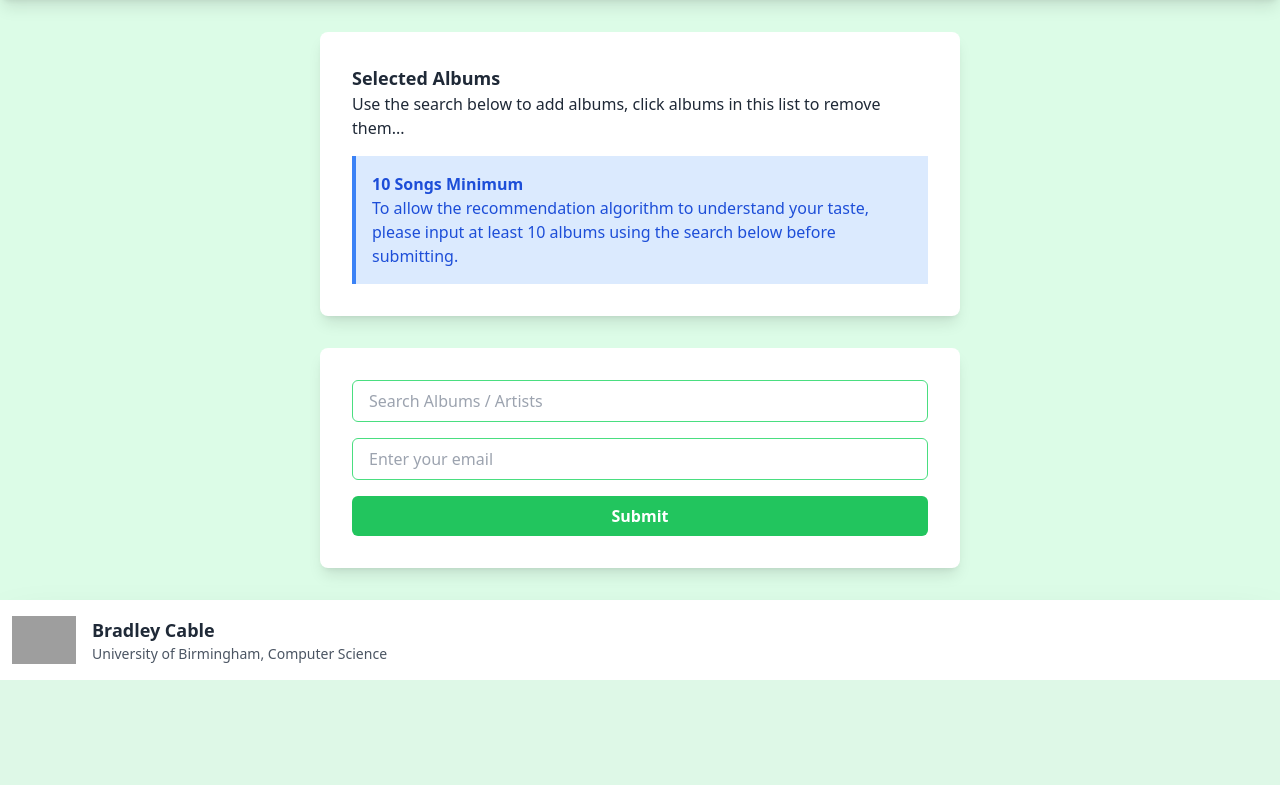
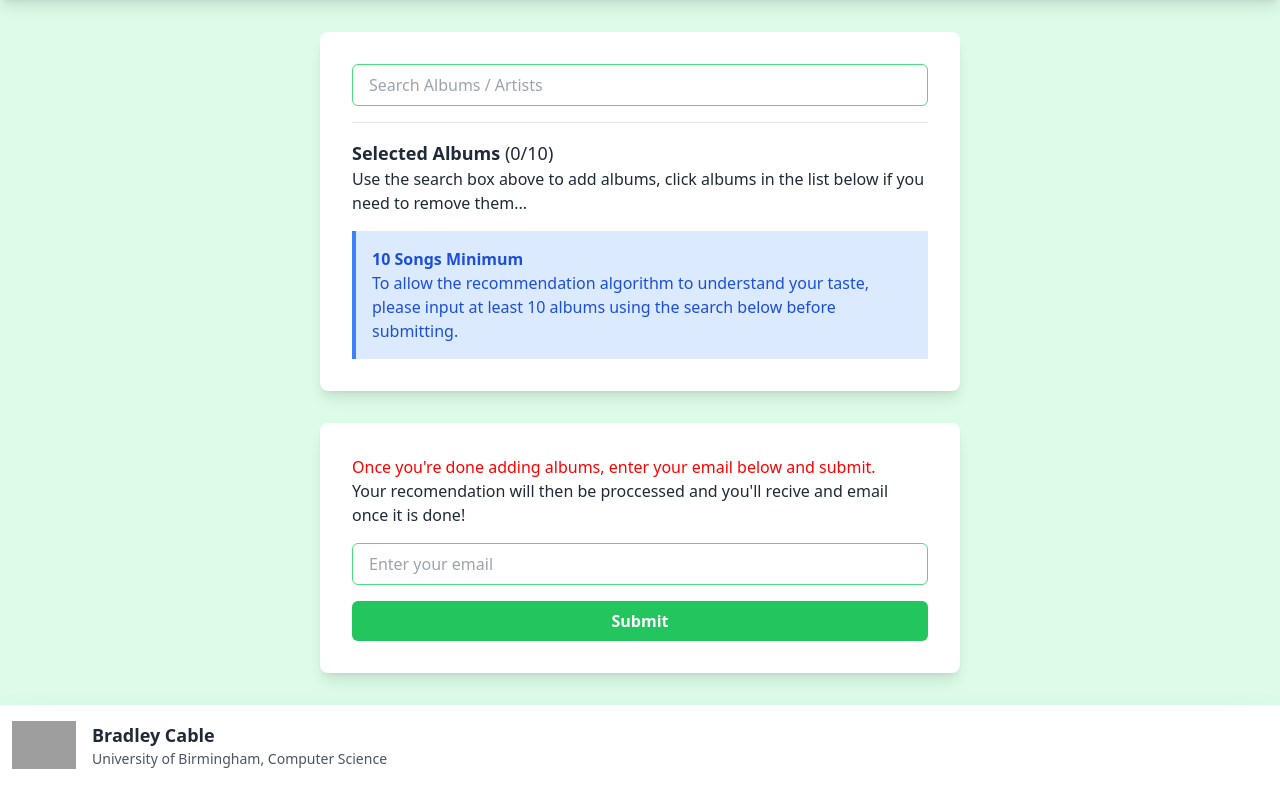
Before and after one commit to Bradley5922/music_recomender_frontend, a Flask app: page / in a window 1280 px wide. Shown: the part 188-973 px from the top of the page. Before the commit the page ends 868 px from the top, so only its background shows below. Run offline with Flask 3, Linux system fonts and the light colour scheme; parts of the project's set-up code (start-up, migrations or seed data) failed here and were passed over; some libraries are stand-ins or nearby versions; grey boxes are pictures that could not be loaded.

Commit message:
Ajustments to page design

```diff
--- a/app.py
+++ b/app.py
@@ -2,7 +2,7 @@ import flask as f
 import requests
 from time import time
 import emailSender
-import recomendation_algo as rec_algo
+# import recomendation_algo as rec_algo
 import threading
 
 # loading variables from .env file
@@ -113,7 +113,7 @@ def send_recommendation_email(rec_metadata, email):
 
     rec_email_text = f"""
     <p style="font-weight: bold;">Measure A:</p>
-    <ul>
+    <ol>
         <li>{rec_metadata['distance'][0].title} by <strong>{rec_metadata['distance'][0].artist}</strong></li>
             <ul>
                 <li><a href="{rec_metadata['distance'][0].apple_music_url}">Apple Music</a></li>
@@ -134,10 +134,10 @@ def send_recommendation_email(rec_metadata, email):
                 <li><a href="{rec_metadata['distance'][3].apple_music_url}">Apple Music</a></li>
                 <li><a href="{rec_metadata['distance'][3].spotify_url}">Spotify</a></li>
             </ul>
-    </ul>
+    </ol>
 
     <p style="font-weight: bold;">Measure B:</p>
-    <ul>
+    <ol>
         <li>{rec_metadata['dot_product'][0].title} by <strong>{rec_metadata['dot_product'][0].artist}</strong></li>
             <ul>
                 <li><a href="{rec_metadata['dot_product'][0].apple_music_url}">Apple Music</a></li>
@@ -158,7 +158,7 @@ def send_recommendation_email(rec_metadata, email):
                 <li><a href="{rec_metadata['dot_product'][3].apple_music_url}">Apple Music</a></li>
                 <li><a href="{rec_metadata['dot_product'][3].spotify_url}">Spotify</a></li>
             </ul>
-    </ul>
+    </ol>
     """
 
     try:
--- a/templates/index.html
+++ b/templates/index.html
@@ -22,9 +22,28 @@
   </header>
 
   <!-- Selection Box -->
-  <div class="max-w-screen-sm w-full p-8 m-4 bg-white rounded-lg shadow-lg mx-auto text-left mt-8">
-    <p class="font-bold text-lg">Selected Albums</p>
-    <p class="mb-4">Use the search below to add albums, click albums in this list to remove them...</p>
+  <div class="max-w-screen-sm w-full p-8 m-4 bg-white rounded-lg shadow-lg
+  mx-auto text-left mt-8">
+
+    <!-- Search Input -->
+    <div class="relative">
+
+      <input type="text" id="search_box" class="w-full px-4 py-2 border border-green-400 rounded-md focus:outline-none focus:ring-2 focus:ring-green-400" placeholder="Search Albums / Artists">
+
+      <!-- Results Container with Spinner -->
+      <div id="resultsContainer" class="absolute top-full left-0 w-full bg-white border border-gray-300 rounded-md shadow-lg max-h-52 overflow-y-auto hidden z-10">
+        <div id="loadingSpinner" class="flex items-center justify-center p-4">
+          <div class="loader border-t-4 border-green-400 border-solid rounded-full w-6 h-6 animate-spin"></div>
+        </div>
+      </div>
+    </div>
+
+    <hr class="mt-4 mb-4">
+
+    <p class="text-lg"><strong>Selected Albums</strong> (<span class=""
+      id="selected_so_far">0</span>/10)</p>
+    <p class="mb-4">Use the search box above to add albums, click albums in the
+    list below if you need to remove them...</p>
 
     <div id="selectedAlbumList"></div>
 
@@ -37,21 +56,10 @@
 
   <!-- Form Section -->
   <div class="max-w-screen-sm w-full p-8 m-4 mb-8 bg-white rounded-lg shadow-lg mx-auto text-center ">
-    <form class="space-y-4" action="#" onsubmit="computeRec()" onkeydown="return event.key != 'Enter';">
+    <form class="space-y-4 text-left" action="#" onsubmit="computeRec()" onkeydown="return event.key != 'Enter';">
 
-      <!-- Search Input -->
-      <div class="relative">
-
-        <input type="text" id="search_box" class="w-full px-4 py-2 border border-green-400 rounded-md focus:outline-none focus:ring-2 focus:ring-green-400" placeholder="Search Albums / Artists">
-
-        <!-- Results Container with Spinner -->
-        <div id="resultsContainer" class="absolute top-full left-0 w-full bg-white border border-gray-300 rounded-md shadow-lg max-h-52 overflow-y-auto hidden z-10">
-          <div id="loadingSpinner" class="flex items-center justify-center p-4">
-            <div class="loader border-t-4 border-green-400 border-solid rounded-full w-6 h-6 animate-spin"></div>
-          </div>
-        </div>
-      </div>
-
+      <p><span style="color: red" class="font-medium">Once you're done adding albums, enter your email below and submit.</span><br>Your recomendation will then be proccessed and you'll recive and email
+        once it is done!</p>
       <!-- Email Input -->
       <input type="email" id="email_box" required class="w-full px-4 py-2 border border-green-400 rounded-md focus:outline-none focus:ring-2 focus:ring-green-400" placeholder="Enter your email">
 
@@ -101,7 +109,7 @@
         body: JSON.stringify({ "data": userCollection, "email": email_box.value}),
       })
 
-      alert('Your recomendation is now being computed using an algorithm.\n\nYou will recive an email, with your recomendations and some intructions later today.\n\nThanks for your participation so far!');
+      alert('Your recomendation is now being computed using an algorithm.\n\nYou will recive an email (check junk), with your recomendations and some intructions later today.\n\nThanks for your participation so far!');
     }
 
     search_box.addEventListener("input", () => {
@@ -188,6 +196,7 @@
       search_box.value = "";
 
       selected_albums.push(result);
+      updateCount()
 
       resultsContainer.classList.add("hidden");
 
@@ -195,10 +204,16 @@
       divListElem.classList.add("bg-gray-100", "hover:bg-red-100", "rounded-lg", "mb-4");
       divListElem.onclick = function() {
         document.getElementById("selectedAlbumList").removeChild(divListElem);
+
         selected_albums.splice(selected_albums.indexOf(result), 1);
+        updateCount()
       }
 
       document.getElementById("selectedAlbumList").appendChild(divListElem);
+    }
+
+    function updateCount() {
+      document.getElementById("selected_so_far").innerHTML = selected_albums.length
     }
   </script>
 
```
